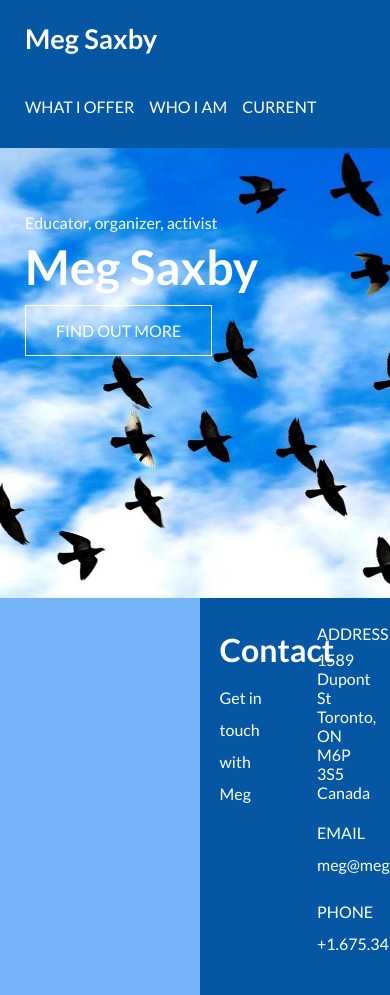
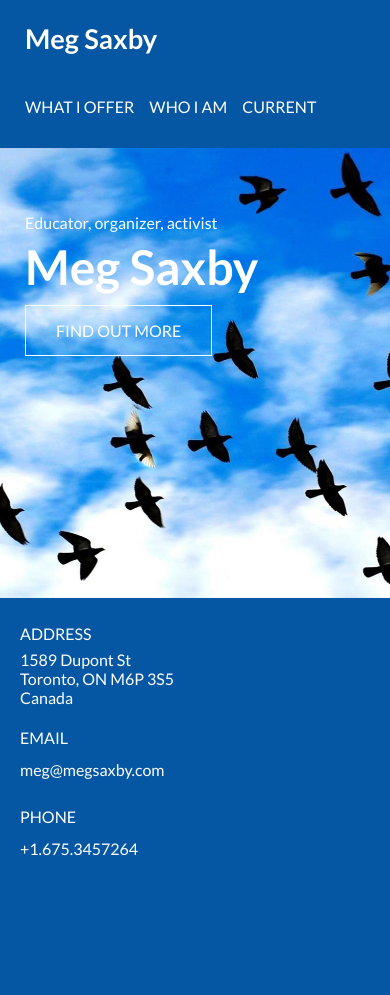
Before and after one commit to megsaxby/megsaxby.github.io, a Jekyll site: the page built from index.html, in a window 390 px wide. Built offline with Jekyll 4.4.1, drawn with Linux system fonts in a browser that asks for light colours; after the commit the page ends 912 px from its top, so only the background shows below that.

Commit message:
Footer works in mobile

```diff
--- a/_includes/footer.html
+++ b/_includes/footer.html
@@ -1,6 +1,6 @@
 <footer>
   <div class="contact">
-    <div class="container">
+    <div class="container helper-text">
       <h1>Contact </h1>
       <p>Get in touch with Meg</p>
     </div>
--- a/_sass/_footer.scss
+++ b/_sass/_footer.scss
@@ -9,6 +9,11 @@ footer {
   @include shift(6);
   background-color: $dark-blue;
 
+  @include media($mobile) {
+    @include shift(0);
+    @include span-columns(12);
+  }
+
   h1 {
     margin: 0;
   }
@@ -16,6 +21,14 @@ footer {
   .container {
     @include span-columns(6);
     padding: 20px;
+
+    @include media($mobile) {
+      @include span-columns(12);
+
+      &.helper-text {
+        display: none;
+      }
+    }
   }
 
   .detail {
```
